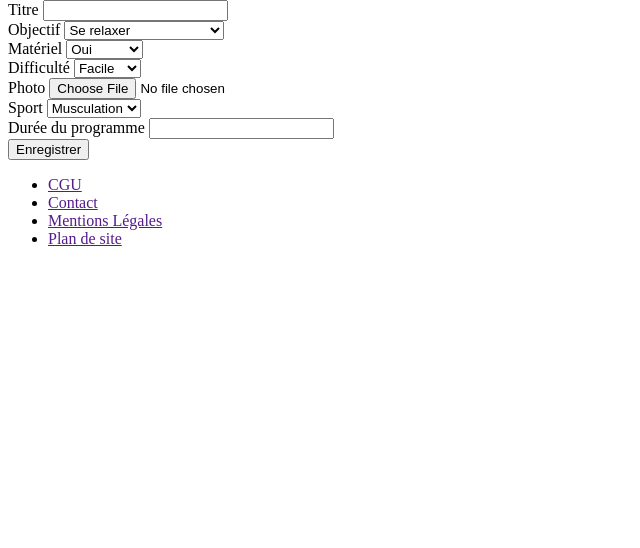
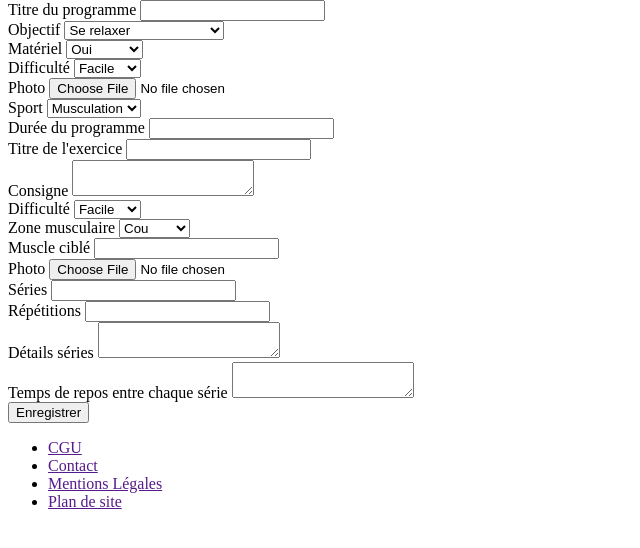
Before and after one commit to thimyxuan/programme-sport, a PHP site: template templates/programme/creation.html.twig in a window 1280 px wide. Shown: the part 112-660 px from the top of the page, without its empty margins (0-640 px from the left). Run offline with PHP 8.4, Linux system fonts and the light colour scheme; the template is opened without the code that fills it: most values are stand-ins (such as "Sample title", 1, 10 or a date in 2020); some libraries are stand-ins or nearby versions.

Commit message:
Gestion ajout Exercice dans page creation programme
modif de registerAction() dans PogrammeController

```diff
--- a/src/Repository/JourRepository.php
+++ b/src/Repository/JourRepository.php
@@ -64,6 +64,10 @@ class JourRepository extends RepositoryAbstract
         ;
 
         $this->persist($data, $where);
+
+        if (empty($jour->getId())) {
+            $jour->setId($this->db->lastInsertId());
+        }
     }
 
     public function delete(Jour $jour)
--- a/src/Repository/ProgrammeRepository.php
+++ b/src/Repository/ProgrammeRepository.php
@@ -124,6 +124,10 @@ EOS;
                 : null // création
             ;
         $this->persist($data, $where);
+
+        if (empty($programme->getId())) {
+            $programme->setId($this->db->lastInsertId());
+        }
     }
 
 
--- a/templates/programme/creation.html.twig
+++ b/templates/programme/creation.html.twig
@@ -6,7 +6,7 @@
 
     <form method="post">
         <div>
-            <label>Titre</label>
+            <label>Titre du programme</label>
             <input type="text" name="titre">
         </div>
         <div>
@@ -55,6 +55,60 @@
             <input type="text" name="duree">
         </div>
 
+        <div>
+            <label>Titre de l'exercice</label>
+            <input type="text" name="titre">
+        </div>
+        <div>
+            <label>Consigne</label>
+            <textarea type="text" name="consigne"></textarea>
+        </div>
+        <div>
+            <label>Difficulté</label>
+            <select name="difficulte">
+                <option value="facile">Facile</option>
+                <option value="moyen">Moyen</option>
+                <option value="difficile">Difficile</option>
+                <option value="infernal">Infernal</option>
+            </select>
+        </div>
+        <div>
+            <label>Zone musculaire</label>
+            <select name="zone_musculaire">
+                <option value="cou">Cou</option>
+                <option value="epaule">Epaules</option>
+                <option value="bras">Bras</option>
+                <option value="dos">Dos</option>
+            </select>
+        </div>
+        <div>
+            <label>Muscle ciblé</label>
+            <input type="text" name="muscle_cible">
+        </div>
+        <div>
+            <input type="hidden" name="jour_id" value="{{ exercice.jourId }}">
+        </div>
+        <div>
+            <label>Photo</label>
+            <input type="file" name="photo" value="">
+        </div>
+        <div>
+            <label>Séries</label>
+            <input type="text" name="serie" value="">
+        </div>
+        <div>
+            <label>Répétitions</label>
+            <input type="text" name="repetition" value="">
+        </div>
+        <div>
+            <label>Détails séries</label>
+            <textarea type="text" name="detail_serie"></textarea>
+        </div>
+        <div>
+            <label>Temps de repos entre chaque série</label>
+            <textarea type="text" name="temps_repos"></textarea>
+        </div>
+
         <button type="submit">Enregistrer</button>
     </form>
 
```
Also changed, not shown: src/Controller/ProgrammeController.php (+23 -3 lines).
